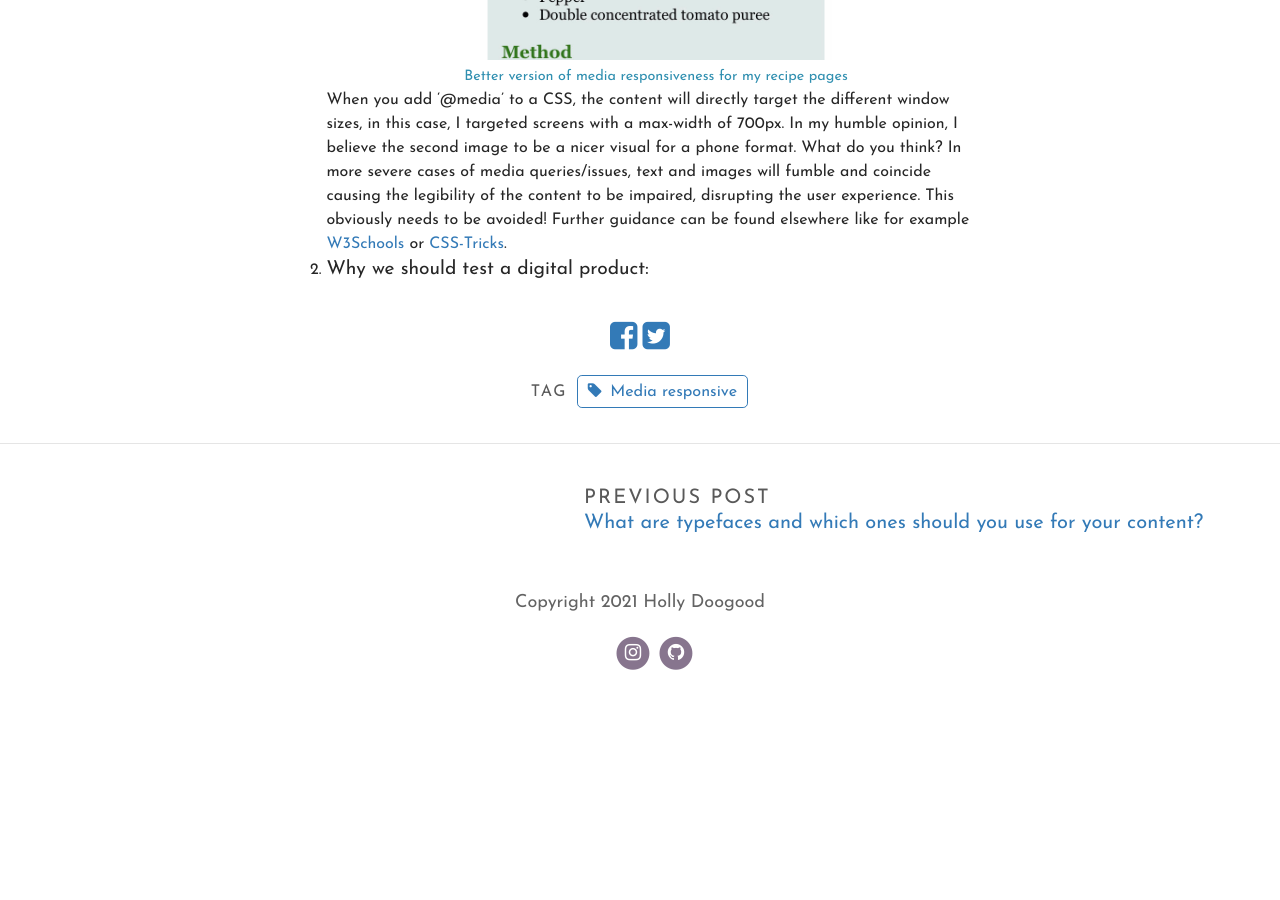
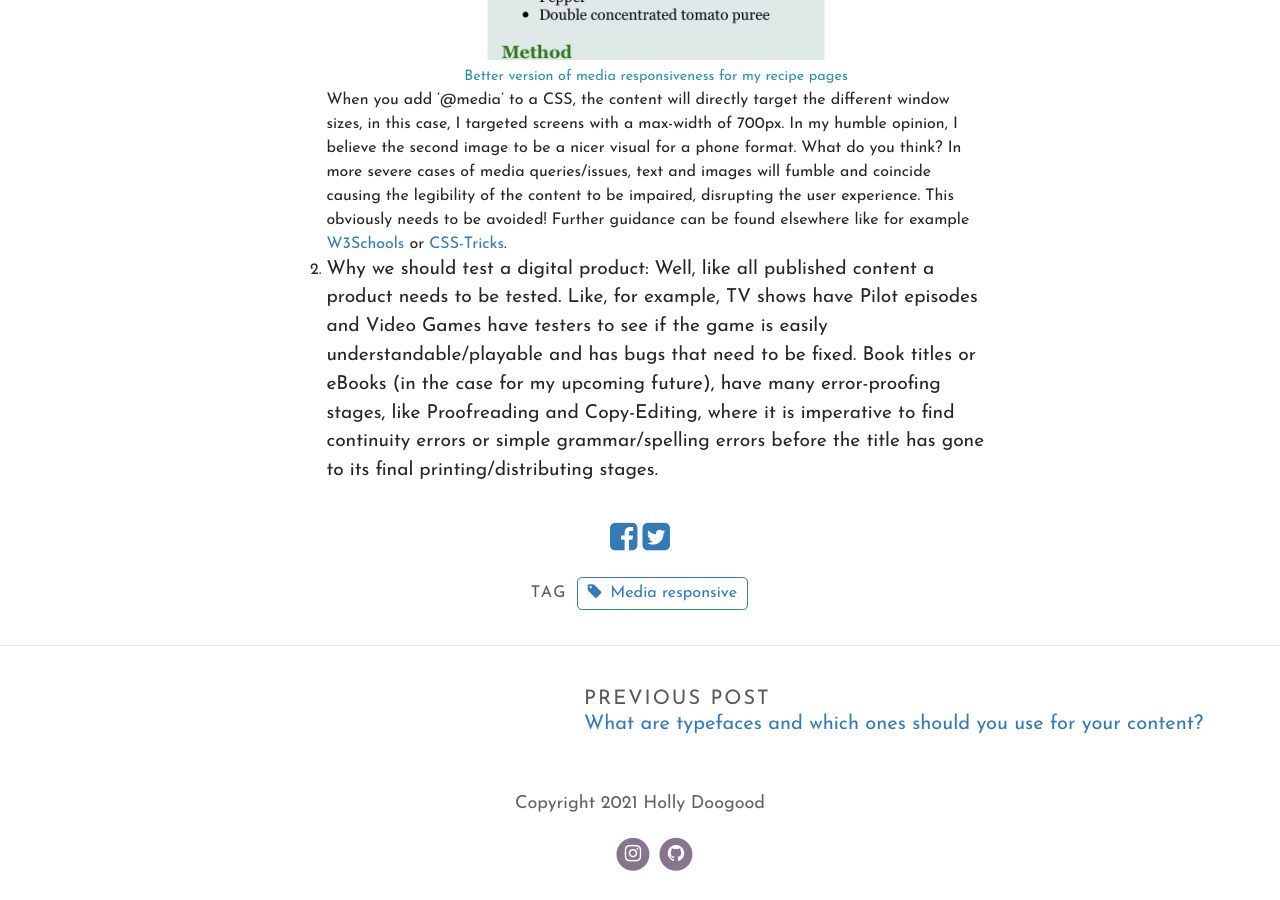
Before and after one commit to Hol1999/Hollyrecipewebsite, a Jekyll site: the page built from _posts/2021-02-26-why-a-digital-product-should-be-media-responsive-and-how-to-implement-this.md, in a window 1280 px wide and 900 px high, scrolled down 2062 px. Built offline with Jekyll 4.4.1, drawn with Linux system fonts in a browser that asks for light colours; some web fonts are replaced; before the commit the page ends 2761 px from its top, so only the background shows below that.

Commit message:
Update Post “2021-02-26-why-a-digital-product-should-be-media-responsive-and-how-to-implement-this”

```diff
--- a/_posts/2021-02-26-why-a-digital-product-should-be-media-responsive-and-how-to-implement-this.md
+++ b/_posts/2021-02-26-why-a-digital-product-should-be-media-responsive-and-how-to-implement-this.md
@@ -42,4 +42,4 @@ Hi friends, today I'll be focusing on why websites need to be responsive and why
    When you add '@media' to a CSS, the content will directly target the different window sizes, in this case, I targeted screens with a max-width of 700px. In my humble opinion, I believe the second image to be a nicer visual for a phone format. What do you think?
 
    In more severe cases of media queries/issues, text and images will fumble and coincide causing the legibility of the content to be impaired, disrupting the user experience. This obviously needs to be avoided! Further guidance can be found elsewhere like for example [W3Schools](https://www.w3schools.com/) or [CSS-Tricks](https://css-tricks.com/).
-2. Why we should test a digital product:
+2. Why we should test a digital product: Well, like all published content a product needs to be tested. Like, for example, TV shows have Pilot episodes and Video Games have testers to see if the game is easily understandable/playable and has bugs that need to be fixed. Book titles or eBooks (in the case for my upcoming future), have many error-proofing stages, like Proofreading and Copy-Editing, where it is imperative to find continuity errors or simple grammar/spelling errors before the title has gone to its final printing/distributing stages.
```
